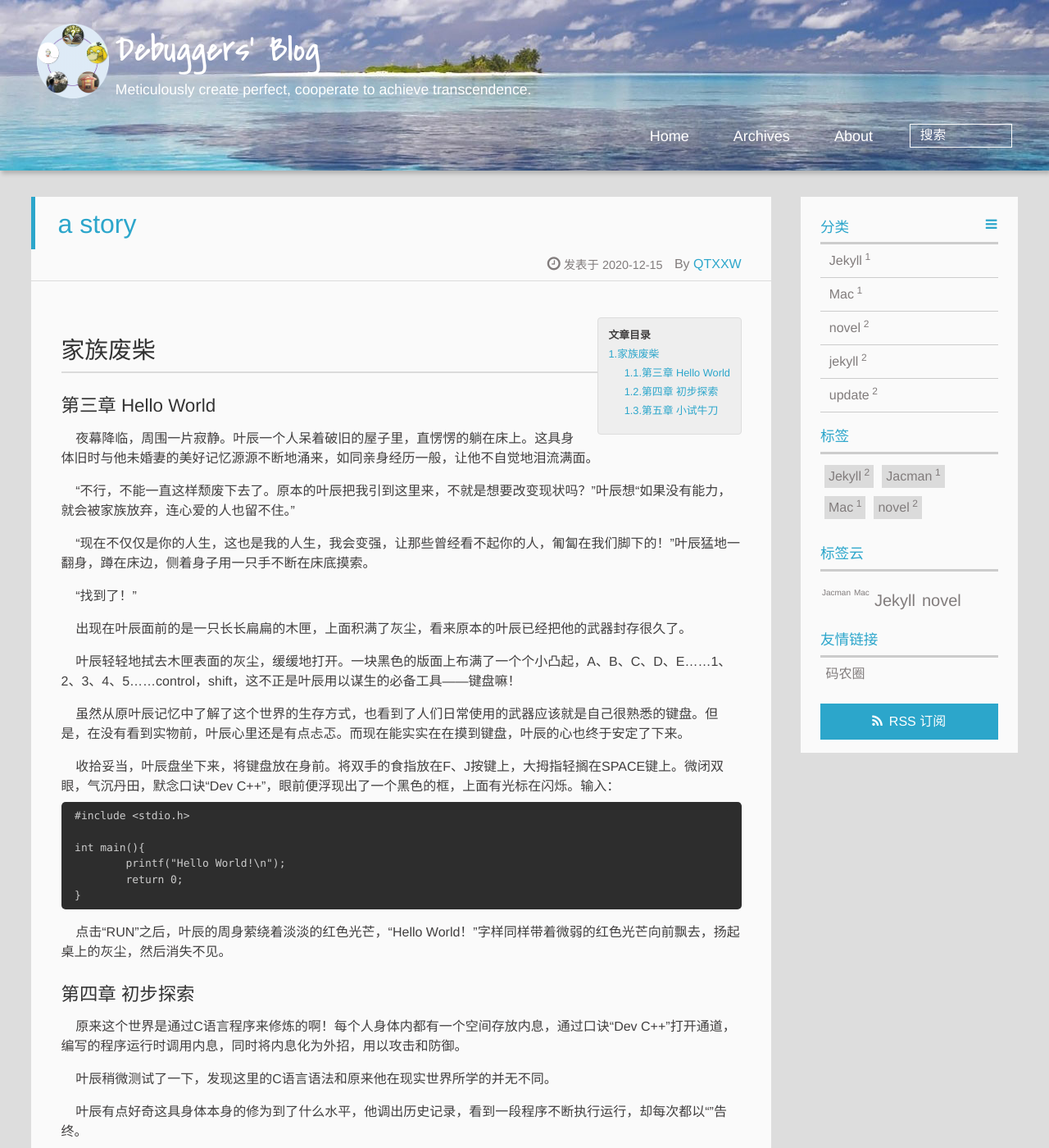
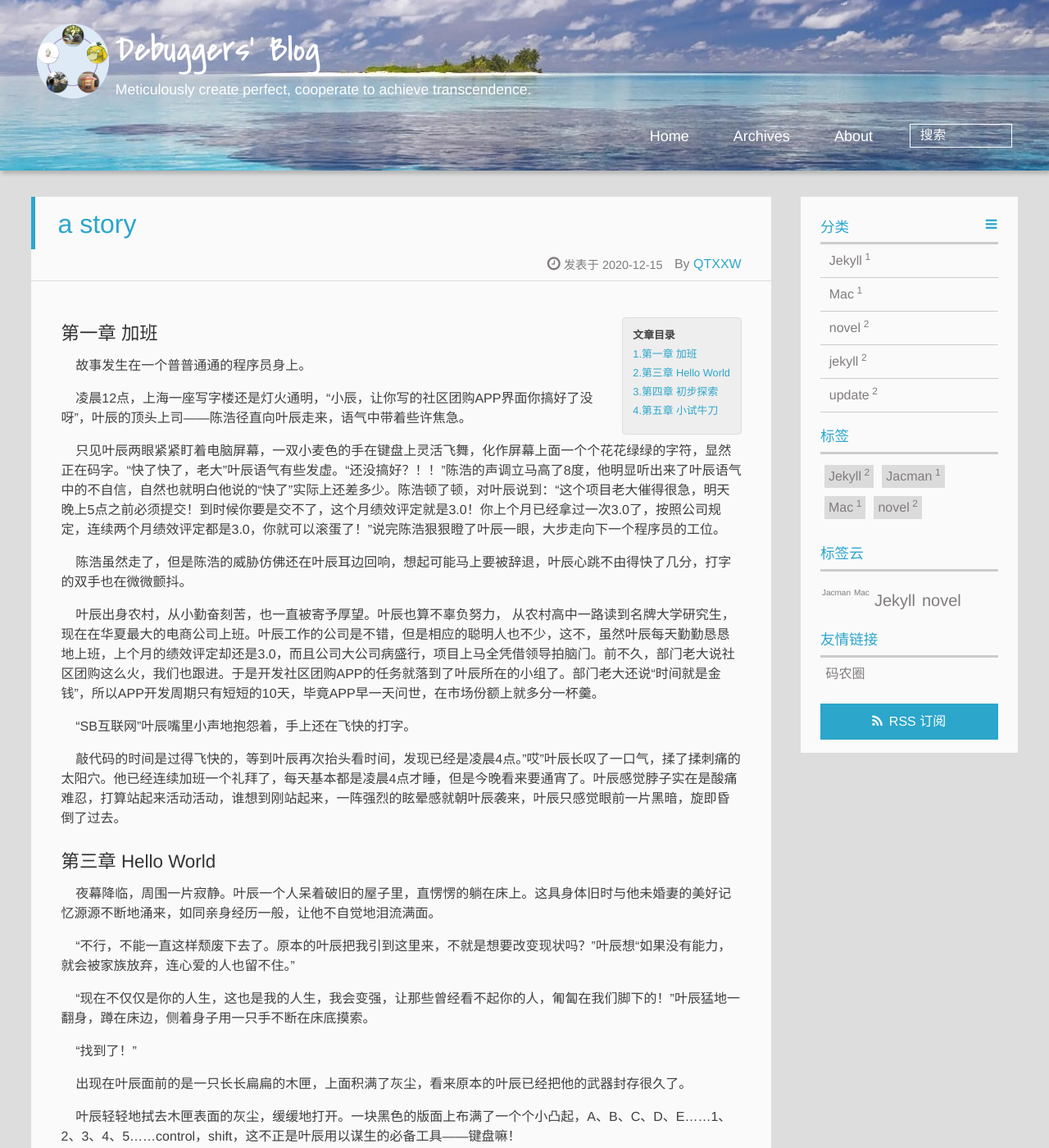
Before and after one commit to Simpleyyt/jekyll-jacman, a Jekyll site: the page built from _posts/2020-12-15-a-novel.md, in a window 1280 px wide and 1400 px high. Shown: the whole window at 82% size. Built offline with Jekyll 4.4.1, drawn with Linux system fonts in a browser that asks for light colours.

Commit message:
Update 2020-12-15-a-novel.md

```diff
--- a/_posts/2020-12-15-a-novel.md
+++ b/_posts/2020-12-15-a-novel.md
@@ -11,7 +11,21 @@ description: 呃，天马行空，供君一笑。
 
 
 
-## 家族废柴
+### 第一章 加班
+
+&nbsp;&nbsp;&nbsp;&nbsp;故事发生在一个普普通通的程序员身上。
+
+&nbsp;&nbsp;&nbsp;&nbsp;凌晨12点，上海一座写字楼还是灯火通明，“小辰，让你写的社区团购APP界面你搞好了没呀”，叶辰的顶头上司——陈浩径直向叶辰走来，语气中带着些许焦急。
+
+&nbsp;&nbsp;&nbsp;&nbsp;只见叶辰两眼紧紧盯着电脑屏幕，一双小麦色的手在键盘上灵活飞舞，化作屏幕上面一个个花花绿绿的字符，显然正在码字。“快了快了，老大”叶辰语气有些发虚。“还没搞好？！！”陈浩的声调立马高了8度，他明显听出来了叶辰语气中的不自信，自然也就明白他说的“快了”实际上还差多少。陈浩顿了顿，对叶辰说到：“这个项目老大催得很急，明天晚上5点之前必须提交！到时候你要是交不了，这个月绩效评定就是3.0！你上个月已经拿过一次3.0了，按照公司规定，连续两个月绩效评定都是3.0，你就可以滚蛋了！”说完陈浩狠狠瞪了叶辰一眼，大步走向下一个程序员的工位。
+
+&nbsp;&nbsp;&nbsp;&nbsp;陈浩虽然走了，但是陈浩的威胁仿佛还在叶辰耳边回响，想起可能马上要被辞退，叶辰心跳不由得快了几分，打字的双手也在微微颤抖。
+
+&nbsp;&nbsp;&nbsp;&nbsp;叶辰出身农村，从小勤奋刻苦，也一直被寄予厚望。叶辰也算不辜负努力， 从农村高中一路读到名牌大学研究生，现在在华夏最大的电商公司上班。叶辰工作的公司是不错，但是相应的聪明人也不少，这不，虽然叶辰每天勤勤恳恳地上班，上个月的绩效评定却还是3.0，而且公司大公司病盛行，项目上马全凭借领导拍脑门。前不久，部门老大说社区团购这么火，我们也跟进。于是开发社区团购APP的任务就落到了叶辰所在的小组了。部门老大还说“时间就是金钱”，所以APP开发周期只有短短的10天，毕竟APP早一天问世，在市场份额上就多分一杯羹。
+
+&nbsp;&nbsp;&nbsp;&nbsp;“SB互联网”叶辰嘴里小声地抱怨着，手上还在飞快的打字。
+
+&nbsp;&nbsp;&nbsp;&nbsp;敲代码的时间是过得飞快的，等到叶辰再次抬头看时间，发现已经是凌晨4点。"哎"叶辰长叹了一口气，揉了揉刺痛的太阳穴。他已经连续加班一个礼拜了，每天基本都是凌晨4点才睡，但是今晚看来要通宵了。叶辰感觉脖子实在是酸痛难忍，打算站起来活动活动，谁想到刚站起来，一阵强烈的眩晕感就朝叶辰袭来，叶辰只感觉眼前一片黑暗，旋即昏倒了过去。
 
 ### 第三章 Hello World
 
```
